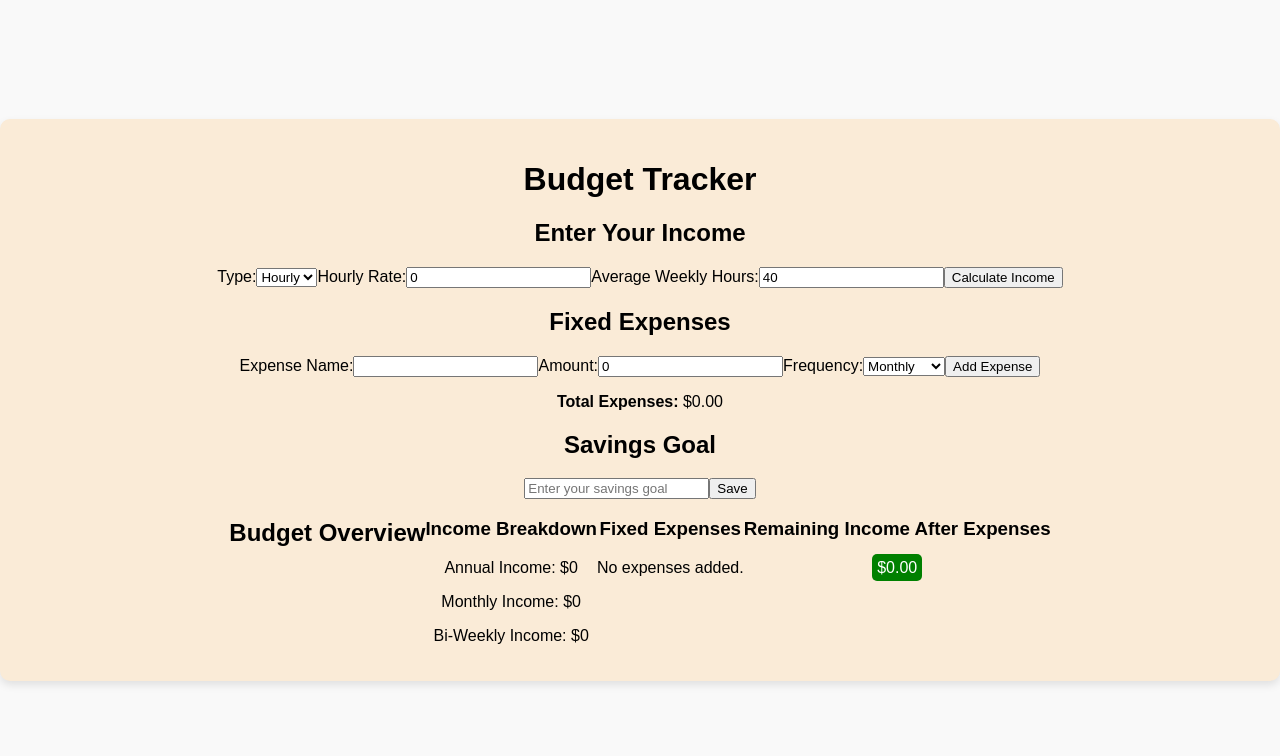
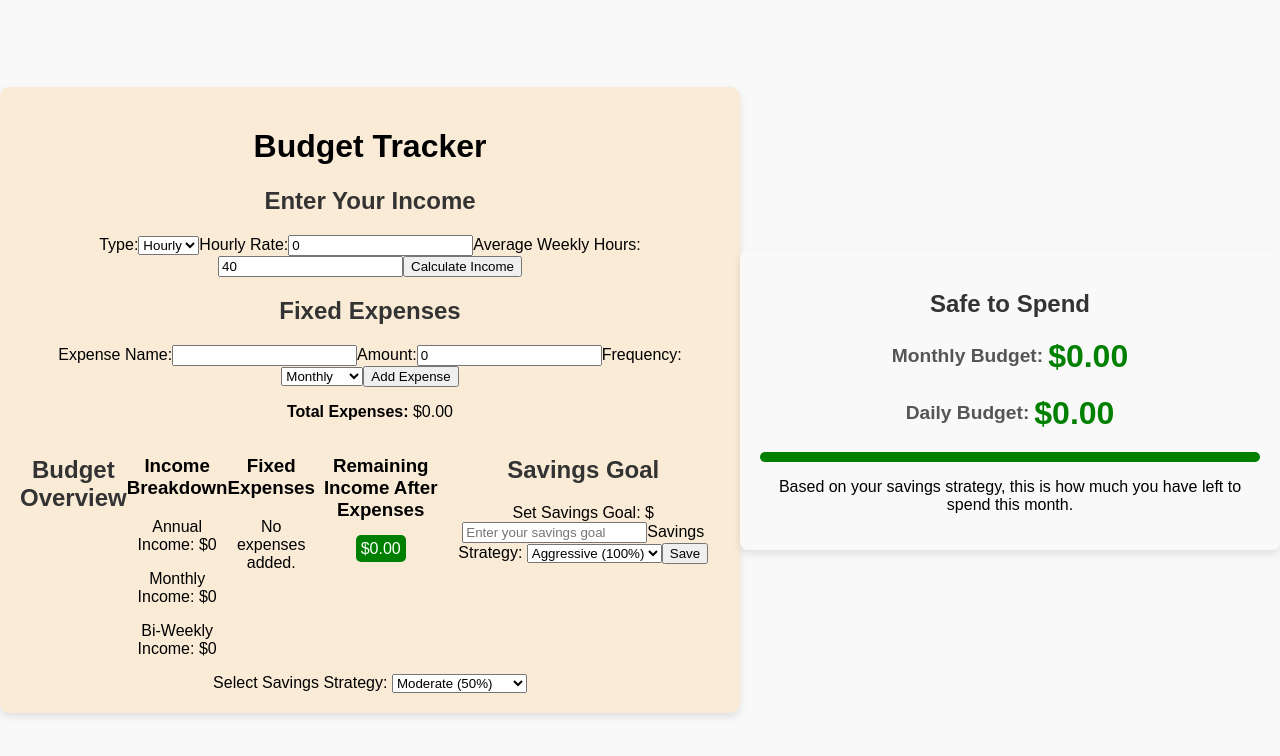
Before and after one commit to boynamedjack47/BudgetApp, a React (Create React App) app: page / in a window 1280 px wide. Shown: the top 756 px of the page. Built offline with nearby package versions, Linux system fonts and the light colour scheme.

Commit message:
added a component that displays monthly and daily budget after expenses and users desired savings goal is accounted for

```diff
--- a/src/App.js
+++ b/src/App.js
@@ -3,6 +3,7 @@ import IncomeInput from "./components/IncomeInput";
 import FixedExpensesInput from "./components/FixedExpensesInput";
 import SavingsGoalInput from "./components/SavingsGoalInput";
 import BudgetDisplay from "./components/BudgetDisplay";
+import SafeToSpend from "./components/SafeToSpend";
 import "./App.css";
 
 function App() {
@@ -24,6 +25,31 @@ function App() {
     return savedGoal ? JSON.parse(savedGoal) : 0;
   });
 
+  // Savings strategy state (with default to "Moderate")
+  const [savingsStrategy, setSavingsStrategy] = useState("Moderate");
+  const [customSavings, setCustomSavings] = useState(50); // Default to 50% for custom savings
+
+  // Handle savings strategy change
+  const handleStrategyChange = (event) => {
+    const value = event.target.value;
+    setSavingsStrategy(value);
+
+    if (value === "Custom") {
+      // Show input for custom savings strategy
+      return;
+    }
+  };
+
+  // Handle custom savings input
+  const handleCustomSavingsChange = (event) => {
+    const customValue = event.target.value;
+    setCustomSavings(customValue);
+  };
+
+  // Calculate remaining income after expenses
+  const totalExpenses = expenses.reduce((total, expense) => total + expense.amount, 0);
+  const remainingIncome = income.breakdown.monthly - totalExpenses;
+
   // Save to localStorage whenever state changes
   useEffect(() => {
     localStorage.setItem("income", JSON.stringify(income));
@@ -43,13 +69,47 @@ function App() {
         <h1>Budget Tracker</h1>
         <IncomeInput setIncome={setIncome} />
         <FixedExpensesInput expenses={expenses} setExpenses={setExpenses} />
-        <SavingsGoalInput setSavingsGoal={setSavingsGoal} />
         <BudgetDisplay
           income={income}
           expenses={expenses}
           savingsGoal={savingsGoal}
         />
+        {/* Add select dropdown to change the savings strategy */}
+        <div>
+          <label htmlFor="strategy">Select Savings Strategy: </label>
+          <select
+            id="strategy"
+            value={savingsStrategy}
+            onChange={handleStrategyChange}
+          >
+            <option value="Aggressive">Aggressive (100%)</option>
+            <option value="Moderate">Moderate (50%)</option>
+            <option value="Passive">Passive (25%)</option>
+            <option value="Custom">Custom</option>
+          </select>
+        </div>
+
+        {/* Custom input field */}
+        {savingsStrategy === "Custom" && (
+          <div>
+            <label htmlFor="customSavings">Enter Custom Savings %: </label>
+            <input
+              type="number"
+              id="customSavings"
+              value={customSavings}
+              onChange={handleCustomSavingsChange}
+              min="0"
+              max="100"
+            />
+            <span>%</span>
+          </div>
+        )}
       </div>
+      {/* Pass remainingIncome and savingsStrategy to SafeToSpend component */}
+      <SafeToSpend
+        remainingIncome={remainingIncome}
+        savingsStrategy={savingsStrategy === "Custom" ? customSavings / 100 : savingsStrategy === "Aggressive" ? 1 : savingsStrategy === "Moderate" ? 0.5 : 0.25}
+      />
     </div>
   );
 }
--- a/src/components/BudgetDisplay.jsx
+++ b/src/components/BudgetDisplay.jsx
@@ -1,5 +1,7 @@
 import React from "react";
 import PropTypes from "prop-types";
+import SavingsGoal from "./SavingsGoalInput"; // Adjust the path if necessary
+
 
 const BudgetDisplay = ({ income, expenses }) => {
   const { breakdown } = income;
@@ -62,6 +64,7 @@ const BudgetDisplay = ({ income, expenses }) => {
           ${remainingIncome.toFixed(2)}
         </p>
       </div>
+      <SavingsGoal remainingIncome={remainingIncome} />
     </div>
   );
 };
--- /dev/null
+++ b/src/components/SafeToSpend.css
@@ -0,0 +1,89 @@
+.safe-to-spend {
+    background-color: #f9f9f9;
+    padding: 20px;
+    border-radius: 8px;
+    box-shadow: 0 4px 8px rgba(0, 0, 0, 0.1);
+    width: 100%;
+    max-width: 500px;
+    margin: 20px auto;
+  }
+
+  h2 {
+    text-align: center;
+    color: #333;
+  }
+
+  .amount {
+    font-size: 1.5rem;
+    color: green; /* Default color */
+    font-weight: bold;
+    display: flex;
+    justify-content: center;
+    align-items: center;
+    margin-bottom: 20px;
+  }
+
+  .safe-to-spend-label {
+    font-size: 1.2rem;
+    color: #555;
+    margin-right: 5px;
+  }
+
+  .safe-to-spend-amount {
+    font-size: 2rem;
+    color: green;
+  }
+
+  .progress-container {
+    width: 100%;
+    height: 10px;
+    background-color: #f0f0f0;
+    border-radius: 5px;
+    margin-bottom: 15px;
+    position: relative;
+  }
+
+  .progress-bar {
+    height: 100%;
+    border-radius: 5px;
+  }
+
+  .progress-bar.green {
+    background-color: green;
+  }
+
+  .progress-bar.yellow {
+    background-color: yellow;
+  }
+
+  .progress-bar.red {
+    background-color: red;
+  }
+
+  .button-container {
+    display: flex;
+    justify-content: center;
+  }
+
+
+
+  .amount {
+    font-size: 1.5rem;
+    color: green; /* Default color */
+    font-weight: bold;
+    display: flex;
+    justify-content: center;
+    align-items: center;
+    margin-bottom: 20px;
+  }
+
+  .safe-to-spend-label {
+    font-size: 1.2rem;
+    color: #555;
+    margin-right: 5px;
+  }
+
+  .safe-to-spend-amount {
+    font-size: 2rem;
+    color: green;
+  }
--- /dev/null
+++ b/src/components/SafeToSpend.jsx
@@ -0,0 +1,75 @@
+import React from "react";
+import PropTypes from "prop-types";
+import "./SafeToSpend.css"; // Import the styles for SafeToSpend
+
+const SafeToSpend = ({ remainingIncome, savingsStrategy }) => {
+  // Calculate the amount to save based on the savings strategy
+  const amountToSave = remainingIncome * savingsStrategy;
+
+  // Calculate the safe-to-spend amount
+  const safeToSpendAmount = remainingIncome - amountToSave;
+
+  // Calculate the daily amount (divide by 30 as a simple approach)
+  const dailyAmount = safeToSpendAmount / 30;
+
+  // Calculate the percentage of income saved
+  const progressWidth = (safeToSpendAmount / remainingIncome) * 100;
+
+  // Determine the color of the progress bar based on safeToSpendAmount
+  let progressClass = "green"; // Default to green
+
+if (safeToSpendAmount < 0) {
+  progressClass = "red"; // If negative, show red (over-budget)
+} else if (safeToSpendAmount >= remainingIncome * 0.75) {
+  progressClass = "green"; // If between 75% and 100%, show yellow
+} else if (safeToSpendAmount >= remainingIncome * 0.50) {
+  progressClass = "green"; // If between 50% and 75%, show light green
+} else {
+  progressClass = "yellow"; // If between 0% and 50%, show green
+}
+
+
+
+  return (
+    <div className="safe-to-spend">
+      <h2>Safe to Spend</h2>
+
+      {/* Safe to Spend Amount */}
+      <div className="amount">
+        <span className="safe-to-spend-label">Monthly Budget: </span>
+        <span className="safe-to-spend-amount">${safeToSpendAmount.toFixed(2)}</span>
+      </div>
+
+      {/* Daily Spendable Amount */}
+      <div className="amount">
+        <span className="safe-to-spend-label">Daily Budget: </span>
+        <span className="safe-to-spend-amount">${dailyAmount.toFixed(2)}</span>
+      </div>
+
+      {/* Progress Bar */}
+      <div className="progress-container">
+        <div
+          className={`progress-bar ${progressClass}`}
+          style={{ width: `${progressWidth}%` }}
+        ></div>
+      </div>
+
+      {/* Message */}
+      <p>
+        Based on your savings strategy, this is how much you have left to spend this month.
+      </p>
+
+      {/* Action Button
+      <div className="button-container">
+        <button onClick={() => alert("Safe to Spend Action")}>Take Action</button>
+      </div> */}
+    </div>
+  );
+};
+
+SafeToSpend.propTypes = {
+  remainingIncome: PropTypes.number.isRequired,
+  savingsStrategy: PropTypes.number.isRequired, // Strategy is a numeric value representing how much is saved
+};
+
+export default SafeToSpend;
--- a/src/components/SavingsGoalInput.jsx
+++ b/src/components/SavingsGoalInput.jsx
@@ -1,10 +1,39 @@
-import React, { useState } from "react";
+import React, { useState, useEffect } from "react";
 import PropTypes from "prop-types";
 
+const SavingsGoal = ({ remainingIncome }) => {
+  // Load the saved values from local storage on component mount
+  const [savingsGoal, setSavingsGoal] = useState(localStorage.getItem("savingsGoal") || "");
+  const [savingsStrategy, setSavingsStrategy] = useState(localStorage.getItem("savingsStrategy") || "Aggressive");
+  const [isEditing, setIsEditing] = useState(!savingsGoal);
+  const [monthsToGoal, setMonthsToGoal] = useState(null);
 
-const SavingsGoal = ({ remainingIncome }) => {
-  const [savingsGoal, setSavingsGoal] = useState("");
-  const [isEditing, setIsEditing] = useState(true);
+  // Save to local storage whenever savingsGoal or savingsStrategy changes
+  useEffect(() => {
+    if (savingsGoal && savingsStrategy) {
+      localStorage.setItem("savingsGoal", savingsGoal);
+      localStorage.setItem("savingsStrategy", savingsStrategy);
+    }
+  }, [savingsGoal, savingsStrategy]);
+
+  // Calculate how long it would take to reach the savings goal
+  useEffect(() => {
+    if (remainingIncome > 0 && savingsGoal > 0) {
+      const percentage =
+        savingsStrategy === "Aggressive"
+          ? 1 // 100% of remaining income
+          : savingsStrategy === "Moderate"
+          ? 0.5 // 50% of remaining income
+          : 0.25; // 25% of remaining income
+
+      const monthlySavings = remainingIncome * percentage;
+      const months = monthlySavings > 0 ? (savingsGoal / monthlySavings).toFixed(1) : null;
+      setMonthsToGoal(months);
+    }
+  }, [remainingIncome, savingsGoal, savingsStrategy]);
+
+  // Calculate the monthly amount to set aside based on strategy
+  const monthlyAmount = remainingIncome * (savingsStrategy === "Aggressive" ? 1 : savingsStrategy === "Moderate" ? 0.5 : 0.25);
 
   const handleSave = () => {
     if (savingsGoal !== "" && parseFloat(savingsGoal) > 0) {
@@ -18,14 +47,12 @@ const SavingsGoal = ({ remainingIncome }) => {
 
   const handleDelete = () => {
     setSavingsGoal("");
+    setSavingsStrategy("Aggressive"); // Reset strategy to default
+    setMonthsToGoal(null); // Reset the months to goal
     setIsEditing(true);
+    localStorage.removeItem("savingsGoal");
+    localStorage.removeItem("savingsStrategy");
   };
-
-  // Calculate months to reach the savings goal
-  const monthsToGoal =
-    remainingIncome > 0 && savingsGoal
-      ? (parseFloat(savingsGoal) / remainingIncome).toFixed(1)
-      : 0;
 
   return (
     <div className="savings-goal">
@@ -33,20 +60,40 @@ const SavingsGoal = ({ remainingIncome }) => {
 
       {isEditing ? (
         <div>
+          <label>
+            Set Savings Goal: $
             <input
               type="number"
               value={savingsGoal}
               onChange={(e) => setSavingsGoal(e.target.value)}
               placeholder="Enter your savings goal"
             />
+          </label>
+
+          <label>
+            Savings Strategy:{" "}
+            <select
+              value={savingsStrategy}
+              onChange={(e) => setSavingsStrategy(e.target.value)}
+            >
+              <option value="Aggressive">Aggressive (100%)</option>
+              <option value="Moderate">Moderate (50%)</option>
+              <option value="Passive">Passive (25%)</option>
+              <option value="Custom">Custom </option>
+            </select>
+          </label>
+
           <button onClick={handleSave}>Save</button>
         </div>
       ) : (
         <div>
           <p>Current Savings Goal: ${parseFloat(savingsGoal).toFixed(2)}</p>
           <p>
+            Strategy: {savingsStrategy} : ${monthlyAmount.toFixed(2)} per month
+          </p>
+          <p>
             Months to Reach Goal:{" "}
-            {monthsToGoal > 0 ? monthsToGoal : "N/A"}
+            {monthsToGoal ? `${monthsToGoal} months` : "N/A"}
           </p>
           <button onClick={handleEdit}>Edit</button>
           <button onClick={handleDelete}>Delete</button>
```
Also changed, not shown: src/components/SuggestedSavings.jsx (added). Lines whose indentation alone changed are shown as unchanged.
